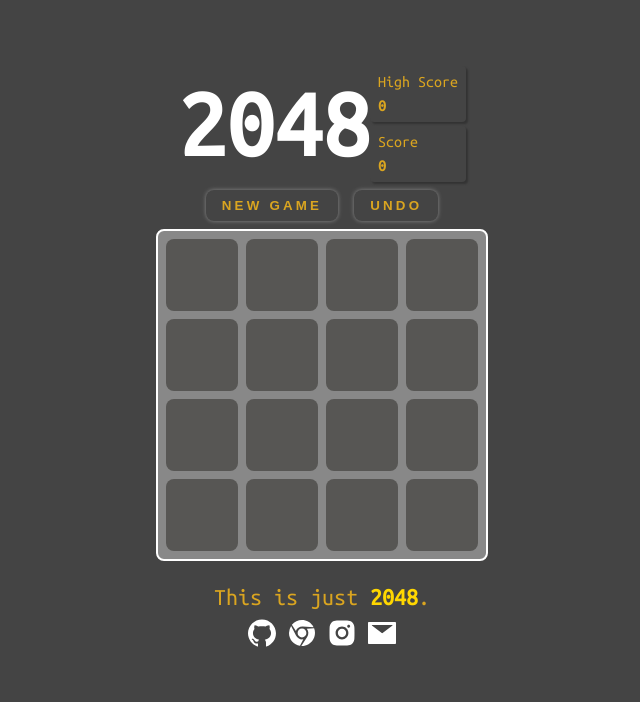
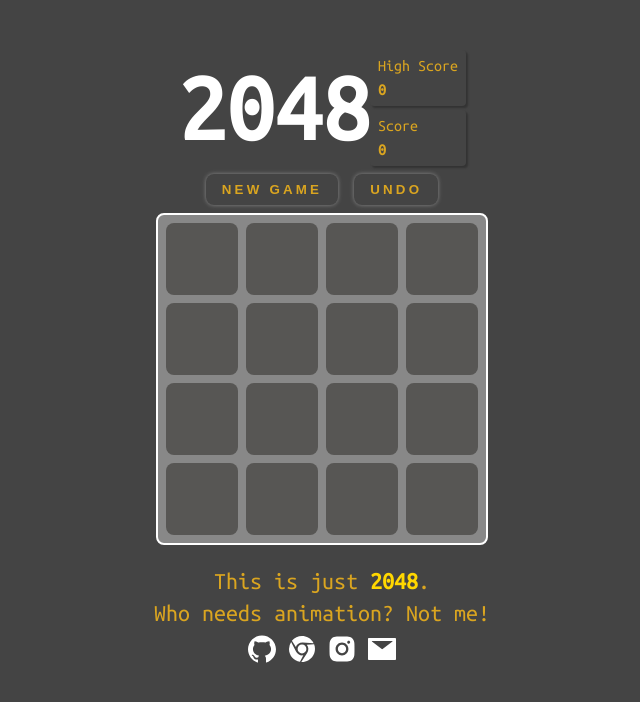
Before and after one commit to yahyafati/2048, a React app: page / in a window 1280 px wide. Shown: the top 702 px of the page, without its empty margins (318-958 px from the left). Built offline with nearby package versions, Linux system fonts and the light colour scheme.

Commit message:
justify laziness to add animation

```diff
--- a/src/components/footer/Footer.js
+++ b/src/components/footer/Footer.js
@@ -12,6 +12,7 @@ const Footer = () => {
             <p className="desc">
                 This is just <span className="_2048">2048</span>.
             </p>
+            <p className="desc">Who needs animation? Not me!</p>
             <div className="socials-container">
                 <a className="social-icon" href="https://github.com/yahyafati">
                     <AiFillGithub />
```
